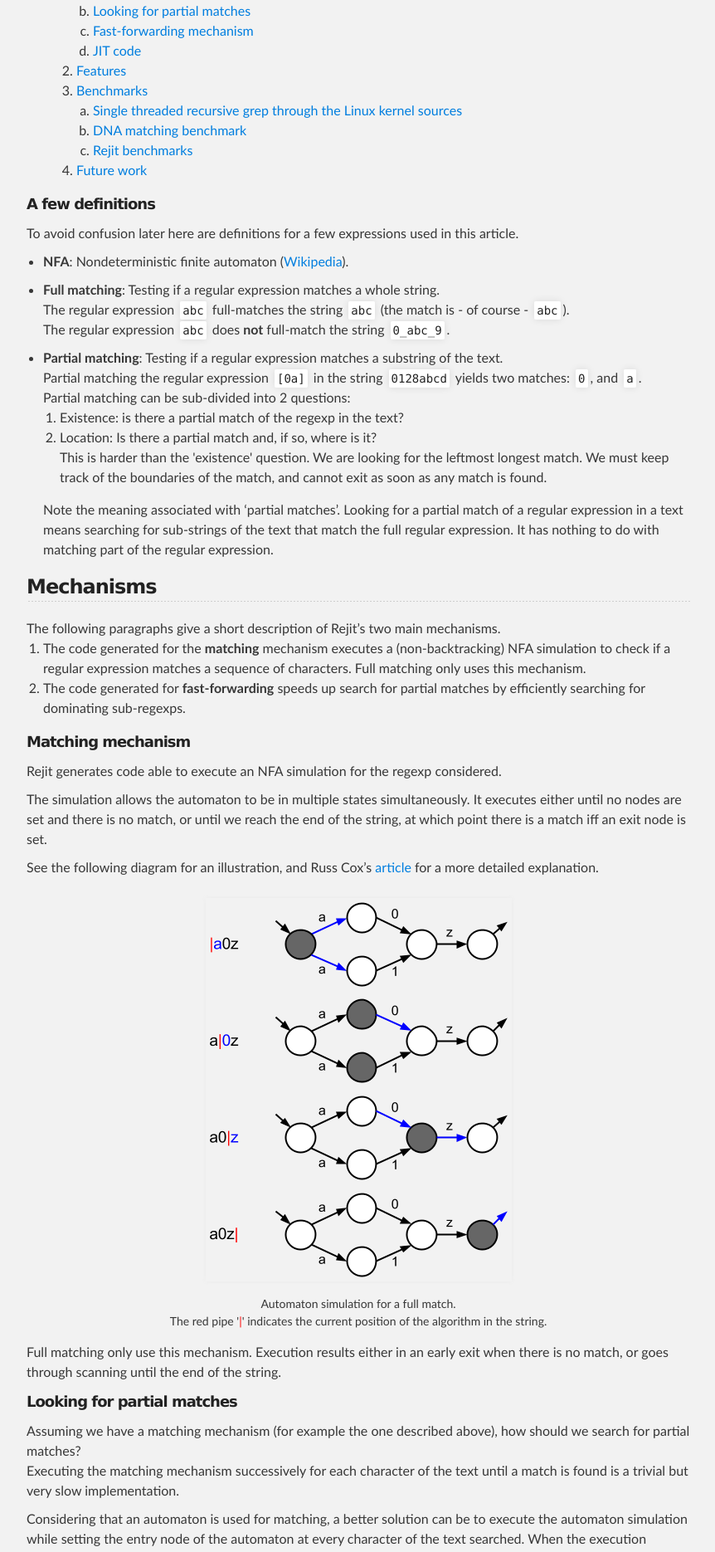
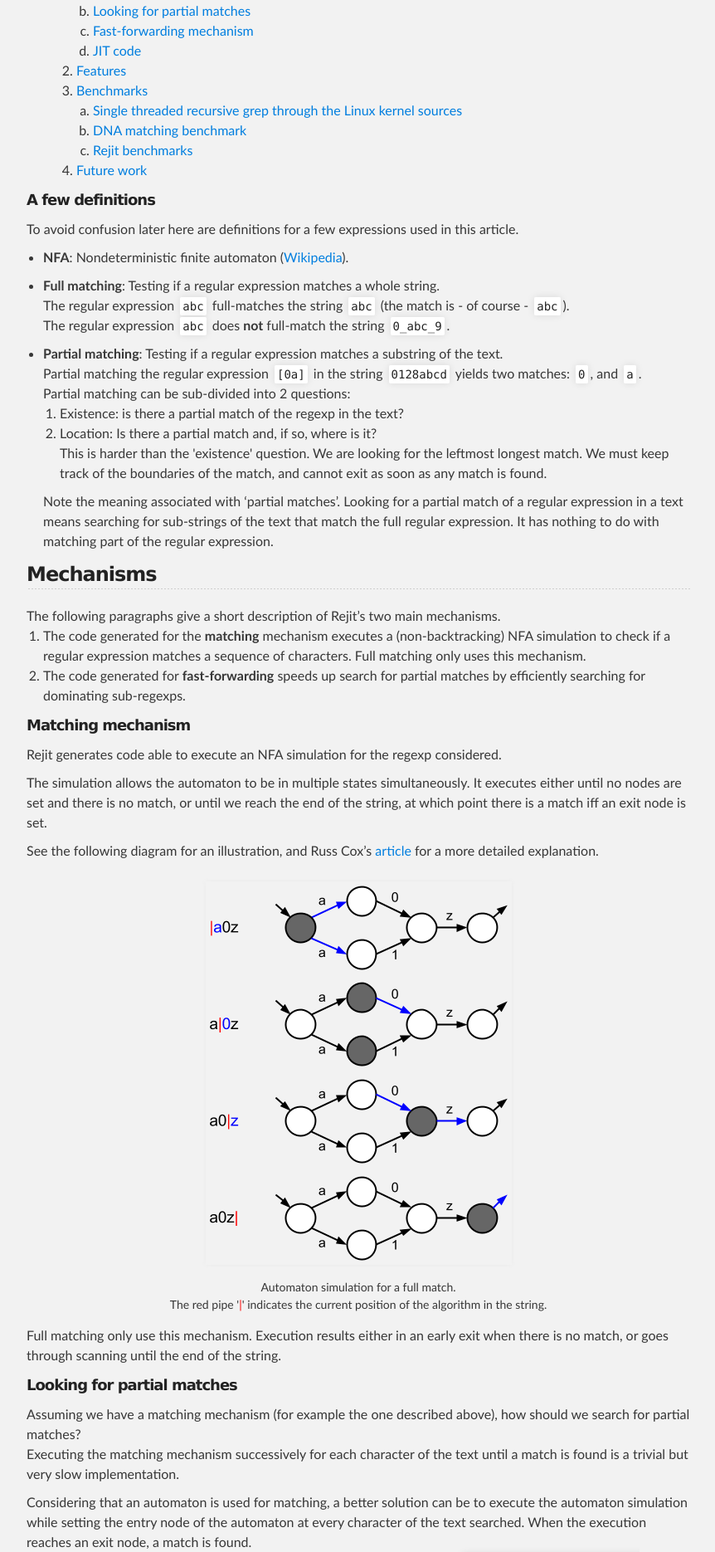
Before and after one commit to coreperf/coreperf.github.io, a Jekyll site: the page built from projects/rejit/introduction.html, in a window 1280 px wide. Shown: the part 753-2623 px from the top of the page at 83% size, without its empty margins (208-1070 px from the left). Built offline with Jekyll 4.4.1, drawn with Linux system fonts in a browser that asks for light colours.

Commit message:
Don't include bottom margins by default in ol lists.

```diff
--- a/css/main.css
+++ b/css/main.css
@@ -225,7 +225,6 @@ blockquote {
 
 ul, ol, dl {
   margin-left: 20px;
-  margin-bottom: 15px
 }
 
 ul li {
```
